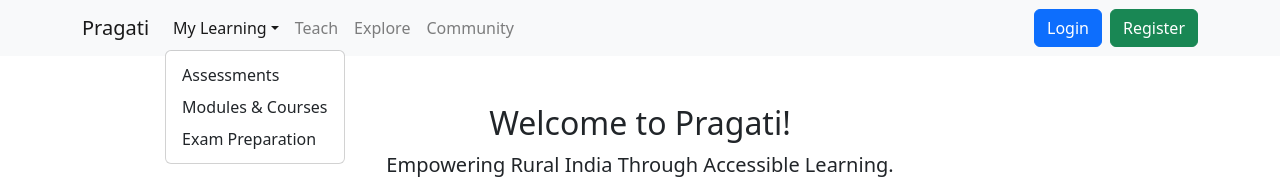
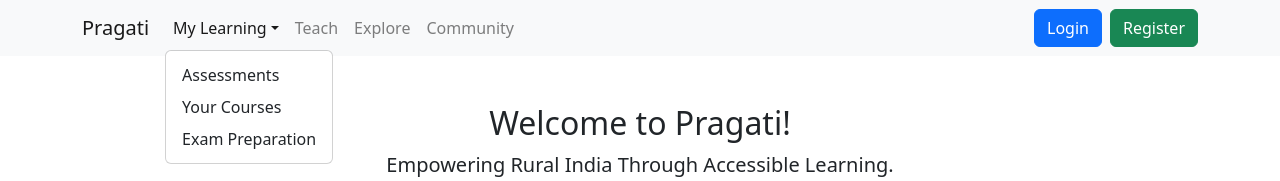
Before and after one commit to rks-031/pragati, a React (Vite) app in the folder frontend/: page / in a window 1280 px wide. Both pictures are taken after a click on the button "My Learning". Shown: the top 181 px of the page. Built offline with nearby package versions, Linux system fonts and the light colour scheme.

Commit message:
redesign course modules interface

```diff
--- a/frontend/src/components/Chapter.jsx
+++ b/frontend/src/components/Chapter.jsx
@@ -32,7 +32,7 @@ const Chapter = () => {
                 <Card.Title>{module.replace(/mod-\d+:/, "Module ")}</Card.Title>
                 <Card.Text>
                   <small className="text-muted">
-                    {content.videos?.length || 0} videos available
+                    {content.videos?.length || 0} video(s) available
                   </small>
                 </Card.Text>
               </Card.Body>
--- a/frontend/src/components/Navbar.jsx
+++ b/frontend/src/components/Navbar.jsx
@@ -27,7 +27,7 @@ function NavigationBar() {
           <Nav className="me-auto">
             <NavDropdown title="My Learning" id="basic-nav-dropdown">
               <NavDropdown.Item as={Link} to="/assessment">Assessments</NavDropdown.Item>
-              <NavDropdown.Item as={Link} to="/modules-courses">Modules & Courses</NavDropdown.Item>
+              <NavDropdown.Item as={Link} to="/modules-courses">Your Courses</NavDropdown.Item>
               <NavDropdown.Item as={Link} to="/exam-preparation">Exam Preparation</NavDropdown.Item>
             </NavDropdown>
             <Nav.Link as={Link} to="/teach">Teach</Nav.Link>
```
